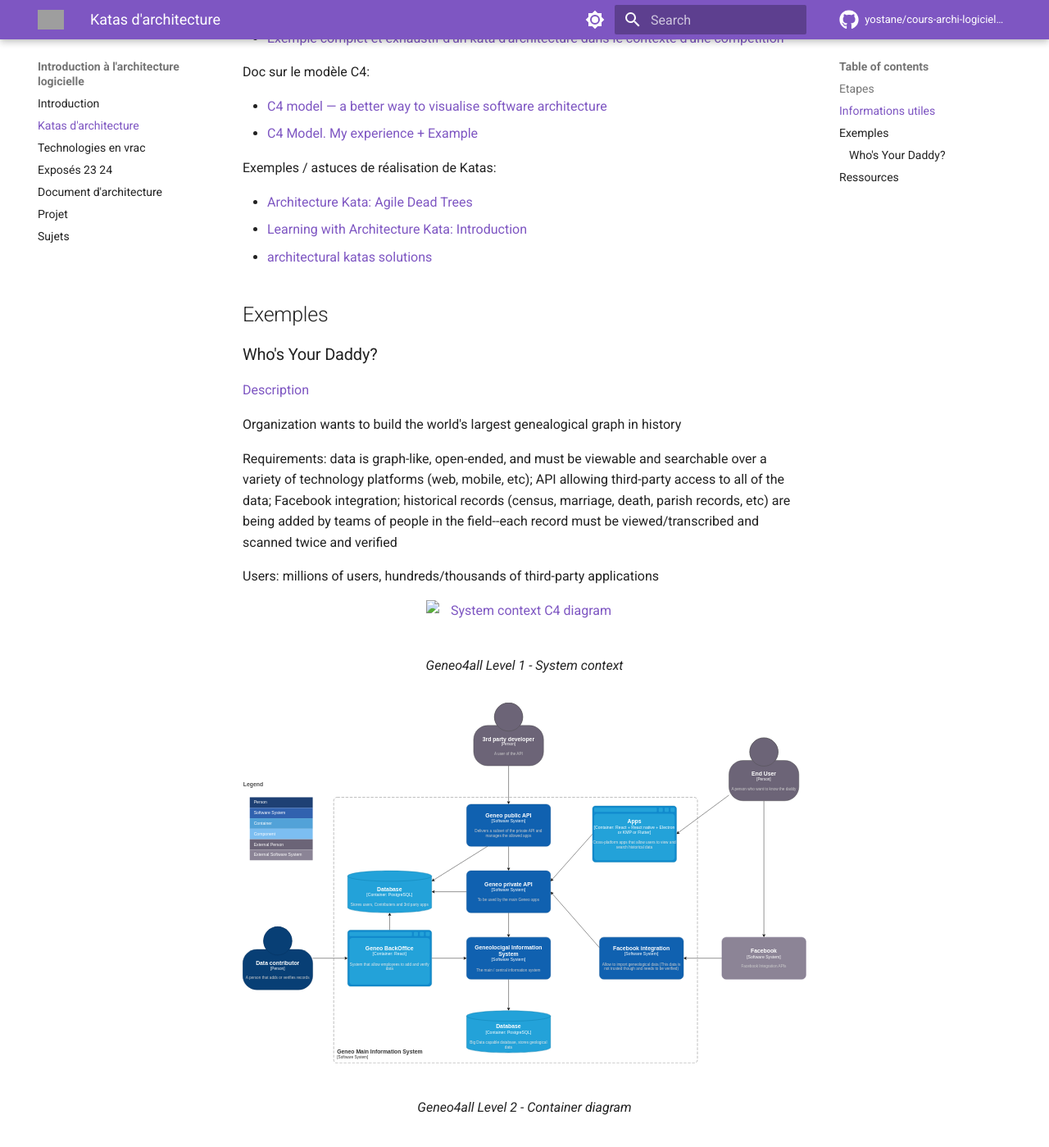
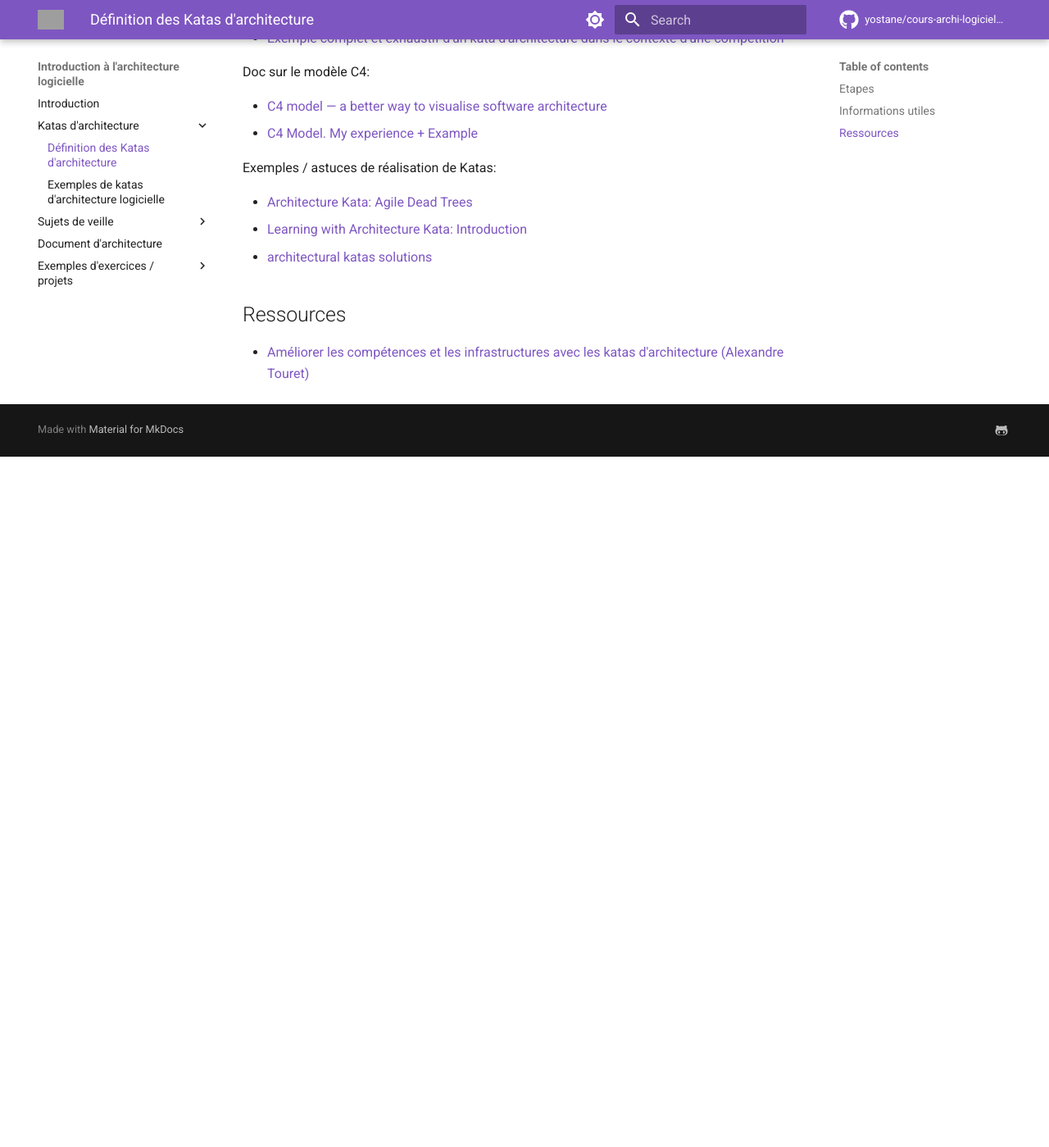
Before and after one commit to yostane/cours-archi-logicielle, an MkDocs documentation site: the page built from docs/katas.md, in a window 1280 px wide and 1400 px high, scrolled down 1571 px. Shown: the whole window at 82% size. Built offline with MkDocs 1.6.1 and Material for MkDocs 9.7.7, drawn with Linux system fonts in a browser that asks for light colours; comment, search, counter and statistics services are not loaded; after the commit the page ends 2128 px from its top, so only the background shows below that; some of the changed text lies outside the part shown; grey boxes are pictures that could not be loaded.

Commit message:
Refactor MkDocs navigation and update katas documentation structure

```diff
--- a/docs/katas.md
+++ b/docs/katas.md
@@ -1,4 +1,4 @@
-# Katas d'architecture
+# Définition des Katas d'architecture
 
 Fred Brooks
 > How do we get great designers? Great designers design, of course.
@@ -56,28 +56,6 @@ Exemples / astuces de réalisation de Katas:
 - [Learning with Architecture Kata: Introduction](https://vampwillow.wordpress.com/2020/03/07/learning-with-architecture-kata-part-1/)
 - [architectural katas solutions](https://www.pasqualelangella.com/architectural-katas-solutions/index.php/Main_Page)
 
-## Exemples
-
-### Who's Your Daddy?
-
-[Description](https://www.architecturalkatas.com/kata.html?kata=WhosYourDaddy.json)
-
-Organization wants to build the world's largest genealogical graph in history
-
-Requirements: data is graph-like, open-ended, and must be viewable and searchable over a variety of technology platforms (web, mobile, etc); API allowing third-party access to all of the data; Facebook integration; historical records (census, marriage, death, parish records, etc) are being added by teams of people in the field--each record must be viewed/transcribed and scanned twice and verified
-
-Users: millions of users, hundreds/thousands of third-party applications
-
-<figure markdown="span">
-  ![System context C4 diagram](./img/daddy-system-context.drawio.svg)
-  <figcaption>Geneo4all Level 1 - System context</figcaption>
-</figure>
-
-<figure markdown="span">
-  ![System context C4 diagram](./img/daddy-container.drawio.svg)
-  <figcaption>Geneo4all Level 2 - Container diagram</figcaption>
-</figure>
-
 ## Ressources
 
 - [Améliorer les compétences et les infrastructures avec les katas d'architecture (Alexandre Touret)](https://www.youtube.com/watch?v=DKfR5AVD_AM)
--- a/mkdocs.yml
+++ b/mkdocs.yml
@@ -11,12 +11,16 @@ extra:
 
 nav:
   - index.md
-  - katas.md
-  - sujets-vrac.md
-  - sujets-2324.md
+  - Katas d'architecture:
+    - katas.md
+    - kata-examples.md
+  - Sujets de veille:
+    - sujets-vrac.md
+    - sujets-2324.md
   - archi-doc.md
-  - projet.md
-  - sujets.md
+  - Exemples d'exercices / projets:
+    - projet.md
+    - sujets.md
 
 plugins:
   - search
```
Also changed, not shown: docs/kata-examples.md (added, +33 -0 lines), docs/img/TalesOfAFourthGrade.drawio.svg (added), docs/img/daddy-system-context.drawio.svg, 1 other file.
